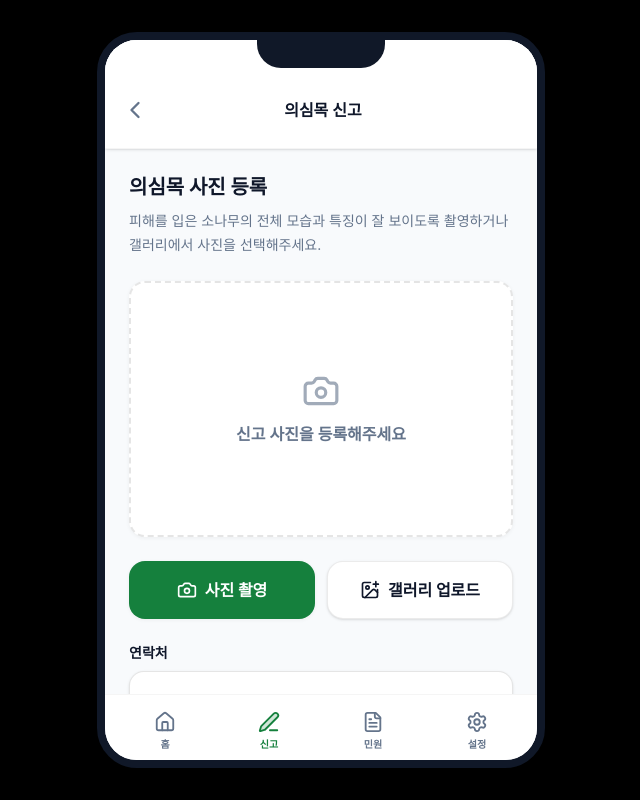
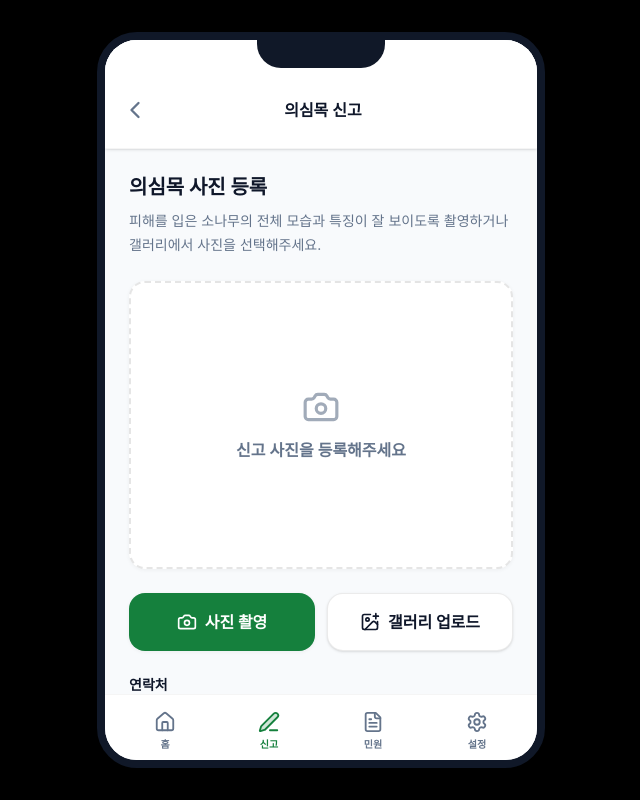
Before and after one commit to jaeny1004/pine-app, a React (Vite) app: page / in a window 1280 px wide. Both pictures are taken after a click on the button "신고". Shown: the whole page, without its empty margins (319-959 px from the left). Built offline with nearby package versions, Linux system fonts and the light colour scheme; no server answers; the database is empty; a web font is replaced by a local one.

Commit message:
Add files via upload

```diff
--- a/src/screens/ReportWizard.tsx
+++ b/src/screens/ReportWizard.tsx
@@ -4,7 +4,6 @@ import {
   Camera,
   ChevronLeft,
   ImagePlus,
-  RotateCcw,
   Send,
   X,
 } from 'lucide-react';
@@ -311,43 +310,40 @@ export function ReportWizard({
             </p>
           </div>
 
-          {/* 카메라 실행 화면 */}
-          {cameraOpen && (
-            <div className="bg-black rounded-bento overflow-hidden shadow-bento">
-              <div className="relative w-full h-[420px] bg-black">
+          {/* 사진 촬영 / 미리보기 통합 영역 */}
+          <div className="relative w-full h-72 bg-card-bg border-2 border-dashed border-[rgba(0,0,0,0.1)] rounded-bento overflow-hidden shadow-bento">
+            {cameraOpen ? (
+              <>
                 <video
                   ref={videoRef}
                   autoPlay
                   playsInline
                   muted
-                  className="w-full h-full object-cover"
+                  className="w-full h-full object-cover bg-black"
                 />
 
                 <button
                   type="button"
                   onClick={stopCamera}
-                  className="absolute top-4 right-4 w-10 h-10 rounded-full bg-black/50 text-white flex items-center justify-center"
+                  className="absolute top-3 right-3 w-10 h-10 rounded-full bg-black/55 text-white flex items-center justify-center z-10"
+                  aria-label="카메라 닫기"
                 >
-                  <X size={22} />
+                  <X size={21} />
                 </button>
 
-                <div className="absolute bottom-5 left-0 right-0 flex justify-center">
+                <div className="absolute bottom-4 left-0 right-0 flex justify-center">
                   <button
                     type="button"
                     onClick={capturePhoto}
-                    className="w-20 h-20 rounded-full border-4 border-white bg-white/30 flex items-center justify-center active:scale-95 transition-transform"
+                    className="w-16 h-16 rounded-full border-4 border-white bg-white/30 flex items-center justify-center active:scale-95 transition-transform"
                     aria-label="사진 촬영"
                   >
-                    <div className="w-15 h-15 rounded-full bg-white" />
+                    <div className="w-12 h-12 rounded-full bg-white" />
                   </button>
                 </div>
-              </div>
-            </div>
-          )}
-
-          {/* 사진 미리보기 */}
-          {!cameraOpen && imagePreview && (
-            <div className="relative w-full h-72 rounded-bento overflow-hidden bg-card-bg shadow-bento">
+              </>
+            ) : imagePreview ? (
+              <>
                 <img
                   src={imagePreview}
                   alt="신고 사진 미리보기"
@@ -357,20 +353,24 @@ export function ReportWizard({
                 <button
                   type="button"
                   onClick={removeImage}
-                className="absolute top-4 right-4 w-10 h-10 rounded-full bg-black/55 text-white flex items-center justify-center"
+                  className="absolute top-3 right-3 w-10 h-10 rounded-full bg-black/55 text-white flex items-center justify-center"
+                  aria-label="사진 삭제"
                 >
                   <X size={21} />
                 </button>
-            </div>
-          )}
-
-          {/* 사진이 없을 때 안내 영역 */}
-          {!cameraOpen && !imagePreview && (
-            <div className="w-full h-64 bg-card-bg border-2 border-dashed border-[rgba(0,0,0,0.1)] rounded-bento flex flex-col items-center justify-center text-text-sub shadow-bento">
+              </>
+            ) : (
+              <div className="w-full h-full flex flex-col items-center justify-center text-text-sub">
                 <Camera size={38} className="mb-3 opacity-60" />
                 <span className="font-semibold">신고 사진을 등록해주세요</span>
               </div>
             )}
+          </div>
+
+
+
+
+
 
           {/* 촬영/갤러리 버튼 */}
           {!cameraOpen && (
@@ -403,17 +403,6 @@ export function ReportWizard({
             </div>
           )}
 
-          {/* 재촬영 버튼 */}
-          {!cameraOpen && imagePreview && (
-            <button
-              type="button"
-              onClick={startCamera}
-              className="w-full bg-card-bg text-text-main font-bold py-3 rounded-xl border border-[rgba(0,0,0,0.08)] flex items-center justify-center gap-2"
-            >
-              <RotateCcw size={18} />
-              다시 촬영하기
-            </button>
-          )}
 
           {cameraError && (
             <div className="bg-red-50 text-red-500 text-sm rounded-2xl p-4">
```
Lines whose indentation alone changed are shown as unchanged.
